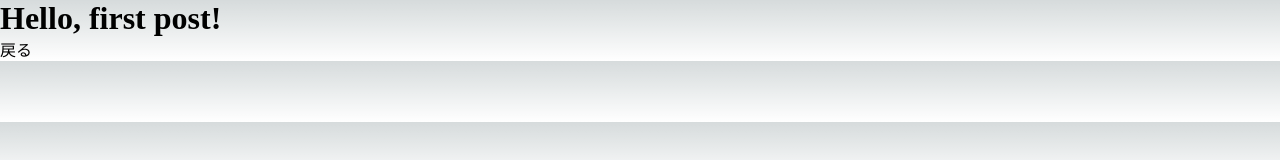
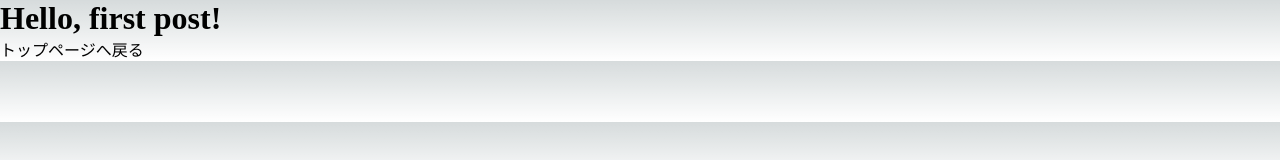
Before and after one commit to kazuma-naka/nextjs-blog, a Next.js app: page /posts/first-post in a window 1280 px wide. Shown: the top 160 px of the page. Built offline with nearby package versions, Linux system fonts and the light colour scheme.

Commit message:
Link Component の戻るという文字をトップページへ戻るに修正

```diff
--- a/src/pages/posts/first-post.tsx
+++ b/src/pages/posts/first-post.tsx
@@ -5,7 +5,7 @@ const FirstPost: NextPage = () => {
   return (
     <>
       <h1>Hello, first post!</h1>
-      <Link href="/">戻る</Link>
+      <Link href="/">トップページへ戻る</Link>
     </>
   );
 };
```
